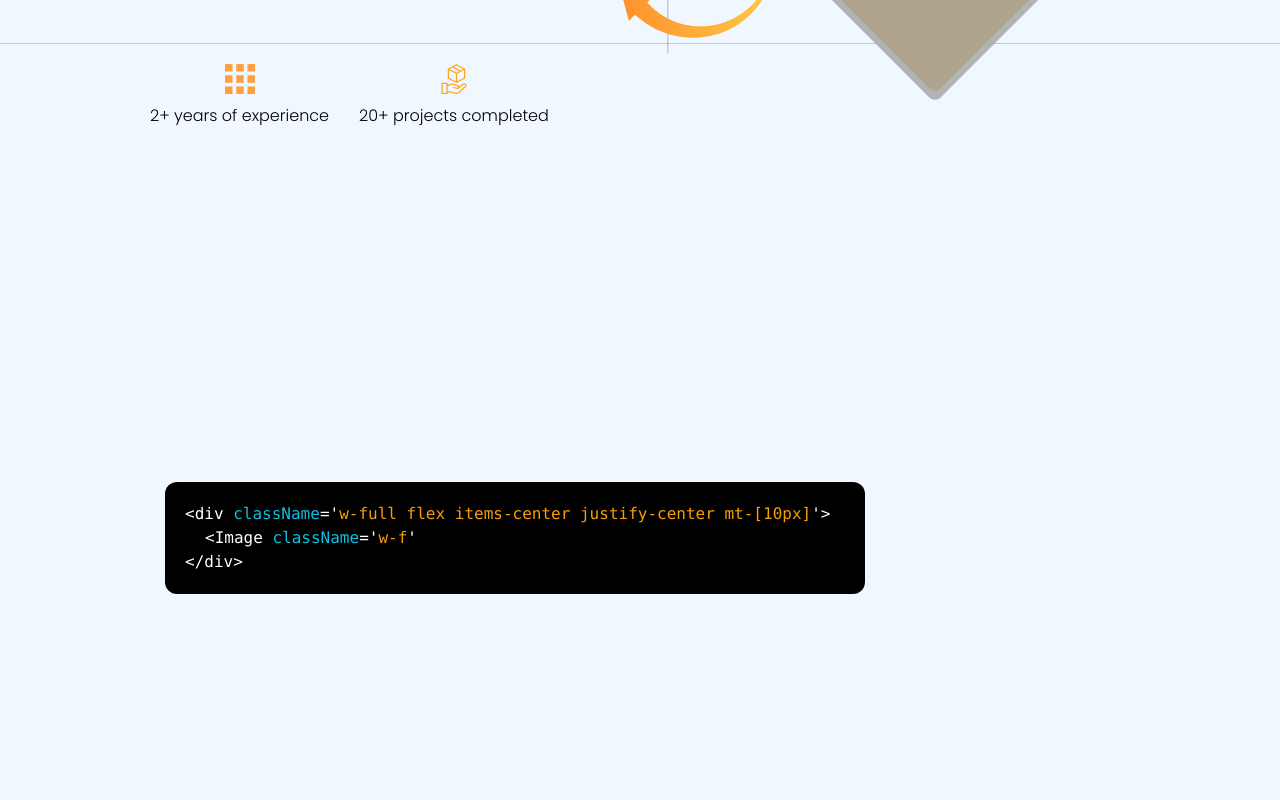
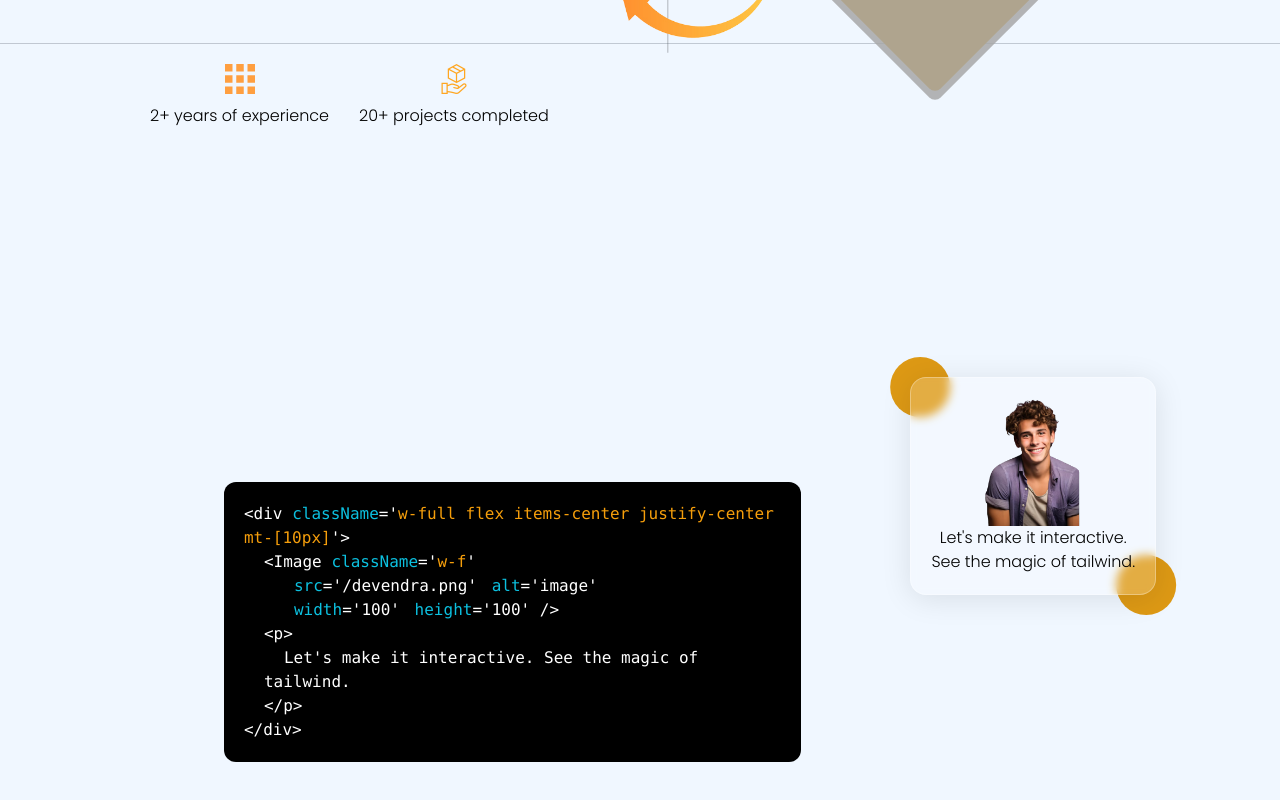
Before and after one commit to Devendra0123/deven-portfolio, a Next.js app: page / in a window 1280 px wide. Shown: the part 478-1278 px from the top of the page. Built offline with nearby package versions, Linux system fonts and the light colour scheme.

Commit message:
adding code

```diff
--- a/components/CodingDemo.tsx
+++ b/components/CodingDemo.tsx
@@ -1,4 +1,5 @@
 'use client'
+import Image from "next/image";
 import React, { useEffect, useState } from "react";
 
 const CodingDemo = () => {
@@ -7,6 +8,7 @@ const CodingDemo = () => {
 
   const divstyle = ["w-full flex items-center justify-center mt-[10px]"];
   const imgStyle = ["w-full flex items-center justify-center mt-[10px]"];
+  const description = "Let's make it interactive. See the magic of tailwind.";
 
   useEffect(() => {
     let currentIndex = 0;
@@ -47,9 +49,8 @@ const CodingDemo = () => {
   }, [text1, text2, imgStyle, divstyle]);
 
   return (
-    <div className="">
-      <div>
-        <code className="w-[700px] flex flex-col items-start bg-black p-[20px] text-white rounded-xl">
+    <div className="w-full flex justify-evenly gap-[50px]">
+      <code className="min-w-[55%] max-w-[55%] flex flex-col items-start bg-black p-[20px] text-white rounded-xl">
         <span>
           <span>{"<div"}</span>
           <span> </span>
@@ -69,12 +70,75 @@ const CodingDemo = () => {
           <span>{`'`}</span>
           <span className="text-amber-500">{text2}</span>
           <span>{`'`}</span>
+          <br />
+          <span className="text-primaryBlue ml-[30px]">{"src"}</span>
+          <span>{`=`}</span>
+          <span>{`'`}</span>
+          <span>
+            {"/devendra.png"}
           </span>
+          <span>{"'"}</span>
+          <span>{" "}</span>
+          <span className="text-primaryBlue ml-[5px]">{"alt"}</span>
+          <span>{`=`}</span>
+          <span>{`'`}</span>
           <span>
+            {"image"}
+          </span>
+          <span>{"'"}</span>
+          <br />
+          <span className="text-primaryBlue ml-[30px]">{"width"}</span>
+          <span>{`=`}</span>
+          <span>{`'`}</span>
+          <span>
+            {"100"}
+          </span>
+          <span>{"'"}</span>
+          <span>{" "}</span>
+          <span className="text-primaryBlue ml-[5px]">{"height"}</span>
+          <span>{`=`}</span>
+          <span>{`'`}</span>
+          <span>
+            {"100"}
+          </span>
+          <span>{"'"}</span>
+          <span>{" "}</span>
+          <span>{"/>"}</span>
+        </span>
 
+        <span className="ml-[20px]">
+          <span>{"<p>"}</span>
+          <br />
+          <span className="ml-[20px]">{description}</span>
+          <br />
+          <span className="">{"</p>"}</span>
         </span>
         <span>{"</div>"}</span>
       </code>
+
+      <div className="relative w-max h-max mt-[-105px]">
+        <div style={{
+          background: "rgba(255, 255, 255, 0.2)",
+          borderRadius: "16px",
+          boxShadow: "0 4px 30px rgba(0, 0, 0, 0.1)",
+          backdropFilter: "blur(5px)",
+          border: "1px solid rgba(255, 255, 255, 0.3)",
+        }} className="w-max h-max p-[20px] rounded-lg flex flex-col items-center text-center">
+          <Image src="/person.png" alt="person" width={100} height={100} className="object-contain" />
+          <p>
+            Let's make it interactive.<br /> See the magic of tailwind.
+          </p>
+        </div>
+
+        {/*...Background...*/}
+        <div style={{
+          zIndex: -1
+        }} className=" absolute top-[50%] left-[50%] transform -translate-x-[50%] -translate-y-[50%] w-full h-full">
+          <div className="relative w-full h-full">
+            <div className="absolute top-[-20px] left-[-20px] w-[60px] h-[60px] rounded-full bg-yellow1 "></div>
+            <div className="absolute bottom-[-20px] right-[-20px] w-[60px] h-[60px] rounded-full bg-yellow1 "></div>
+          </div>
+        </div>
       </div>
     </div>
   );
```
Lines whose indentation alone changed are shown as unchanged.
